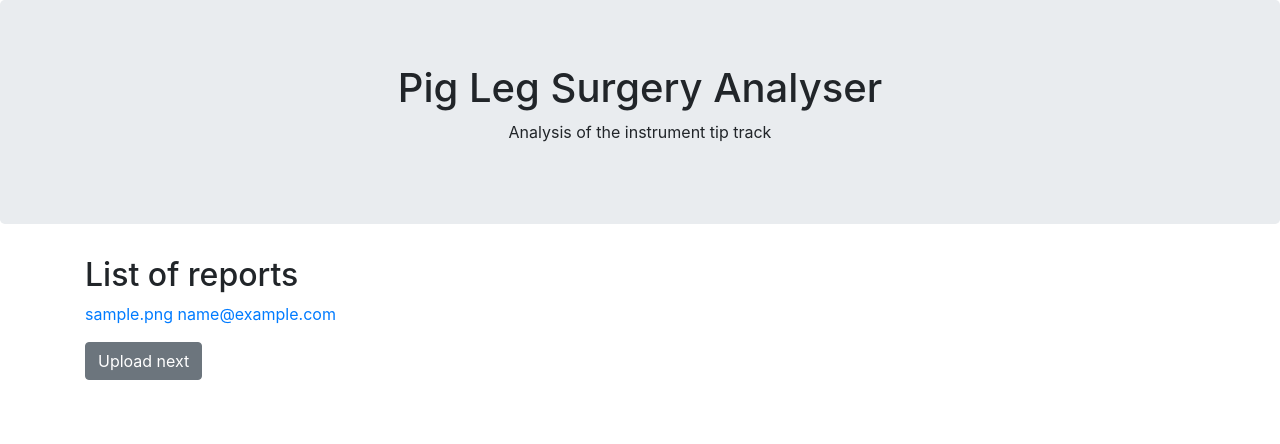
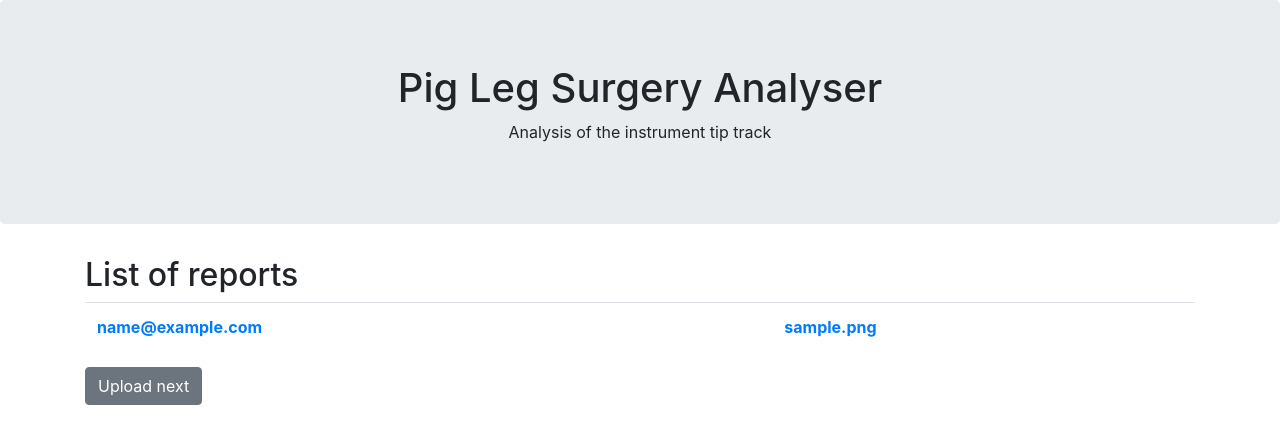
Before and after one commit to mjirik/surgeryanalyser, a Django app: template piglegsurgeryweb/uploader/templates/uploader/report_list.html in a window 1280 px wide. Shown: the top 444 px of the page. Run offline with Django 3.2, Linux system fonts and the light colour scheme; the template is opened without the code that fills it: values that come from a table or form of the project are taken from there, others are empty; tables that the repository leaves empty hold one stand-in row (values such as "Sample post"); lists and menus that the app fills with data are empty; some libraries are stand-ins or nearby versions.

Commit message:
better list of reports

```diff
--- a/piglegsurgeryweb/uploader/templates/uploader/report_list.html
+++ b/piglegsurgeryweb/uploader/templates/uploader/report_list.html
@@ -3,12 +3,18 @@
 {% block body%}
 <div class="container">
     <H2> List of reports </H2>
-    {% for uploadedfile in uploadedfiles %}
-    <p>
-        <a href="{{ uploadedfile.hash}}">{{ uploadedfile.mediafile.name }} {{ uploadedfile.email }}</a>
-    </p>
-    {% endfor %}
-
+    <table class="table">
+        {% for uploadedfile in uploadedfiles %}
+        <tr>
+            <th> <a href="/uploader/web_report/{{uploadedfile.hash}}">{{ uploadedfile.email }} </a> </th>
+            <th> <a href="/uploader/web_report/{{uploadedfile.hash}}">{{ uploadedfile.mediafile.name }}</a> </th>
+            {% if user.is_authenticated %}
+            <th><a class="btn btn-light" href="{% url 'uploader:run' uploadedfile.id %}">Run</a></th>
+            <th><a class="btn btn-light" href="{% url 'uploader:resend_report_email' uploadedfile.id %}">Send Email</a></th>
+            {% endif %}
+        </tr>
+        {% endfor %}
+    </table>
     <a class="btn btn-secondary" href="{% url 'uploader:model_form_upload' %}">Upload next</a>
 </div>
 {% endblock %}
--- a/piglegsurgeryweb/uploader/urls.py
+++ b/piglegsurgeryweb/uploader/urls.py
@@ -12,6 +12,6 @@ urlpatterns = [
     path('<int:filename_id>/run/', views.run, name='run'), # used for debugging purposes
     path('<int:filename_id>/resend_report_email/', views.run, name='resend_report_email'), # used for debugging purposes
     path('web_report/<str:filename_hash>/', views.web_report, name='web_report'),  # used for debugging purposes
-    path('web_report/', views.show_report_list, name='web_reports'),  # used for debugging purposes
+    path('ths6eei8sadfwebw7s8d6s5e4vs8eqpzmg4710awo/', views.show_report_list, name='web_reports'),  # used for debugging purposes
     path("reset_hashes/", views.reset_hashes, name="reset_hashes"),
 ]
--- a/piglegsurgeryweb/uploader/views.py
+++ b/piglegsurgeryweb/uploader/views.py
@@ -42,7 +42,7 @@ def resend_report_email(request, filename_id):
     return redirect("/uploader/thanks/")
 
 
-@login_required(login_url='/admin/')
+# @login_required(login_url='/admin/')
 def show_report_list(request):
     files = UploadedFile.objects.all().order_by('-uploaded_at')
     context = {
```
